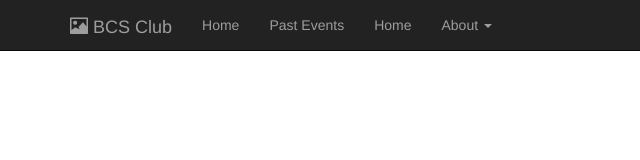
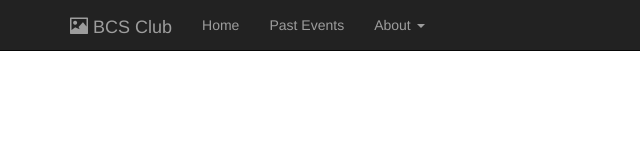
Before and after one commit to hskdian/BCSwebsite, a plain HTML site: page About.html in a window 1280 px wide. Shown: the full height of the page, 0-640 px from the left. Drawn offline with nearby package versions, Linux system fonts and the light colour scheme.

Commit message:
removed duplicate Home

```diff
--- a/About.html
+++ b/About.html
@@ -36,7 +36,6 @@
         <ul class="nav navbar-nav">
           <li><a href="./index.html">Home</a></li>
           <li><a href="./PastEvent.html">Past Events</a></li>
-          <li><a href="./index.html">Home</a></li>
           <li class="expanded dropdown"><a href="./About.html" title="About BCS club" data-target="#" class="dropdown-toggle" data-toggle="dropdown">About <span class="caret"></span></a><ul class="dropdown-menu">
           <li class="first leaf"><a href="./Executives.html" title="">Execs</a></li>
           <li class="last leaf"><a href="./Tutor.html" title="">Tutor</a></li>
```
Also changed, not shown: Executives.html (+0 -1 lines), PastEvent.html (+0 -1 lines), Tutor.html (+0 -1 lines), index.html (+0 -1 lines).
